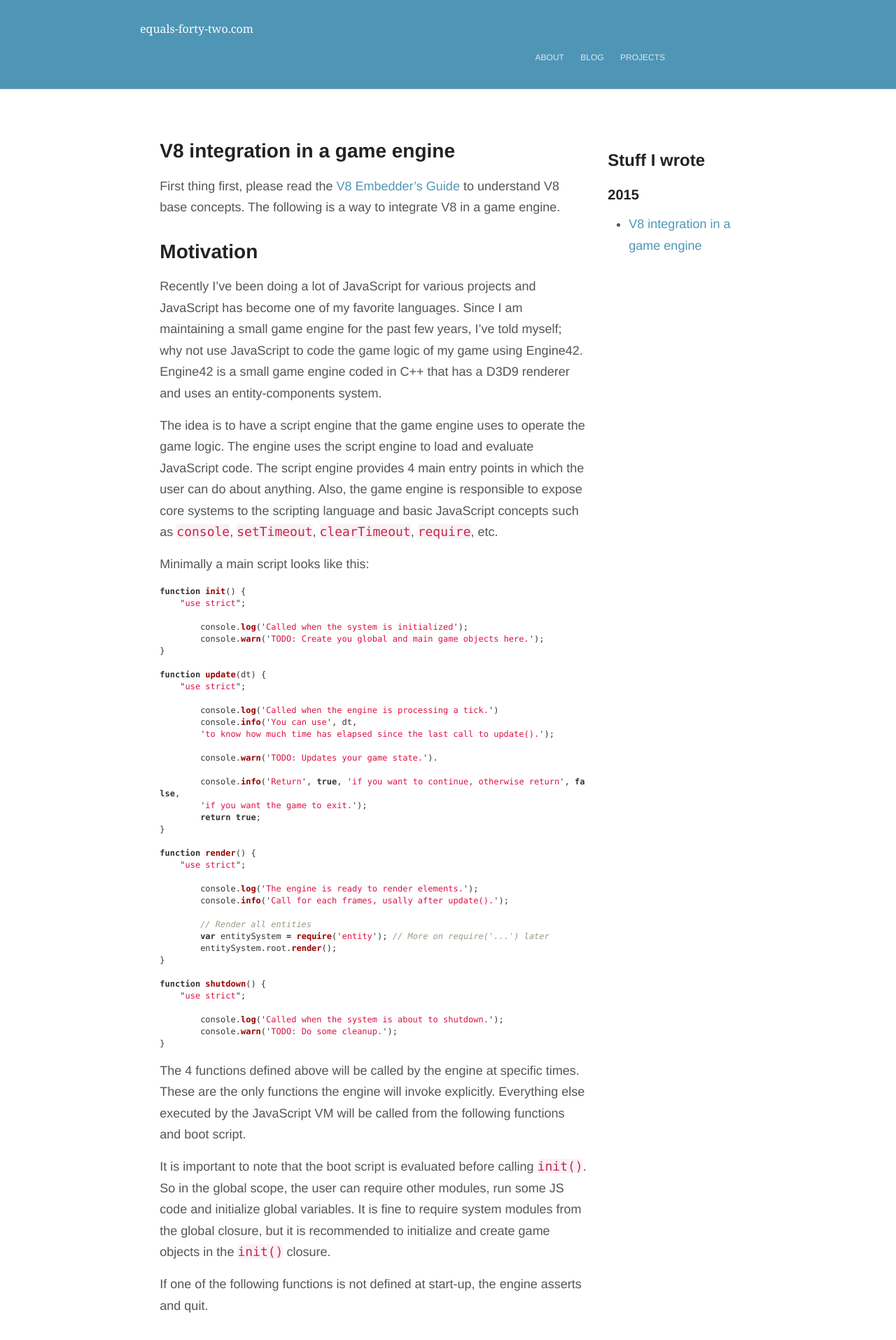
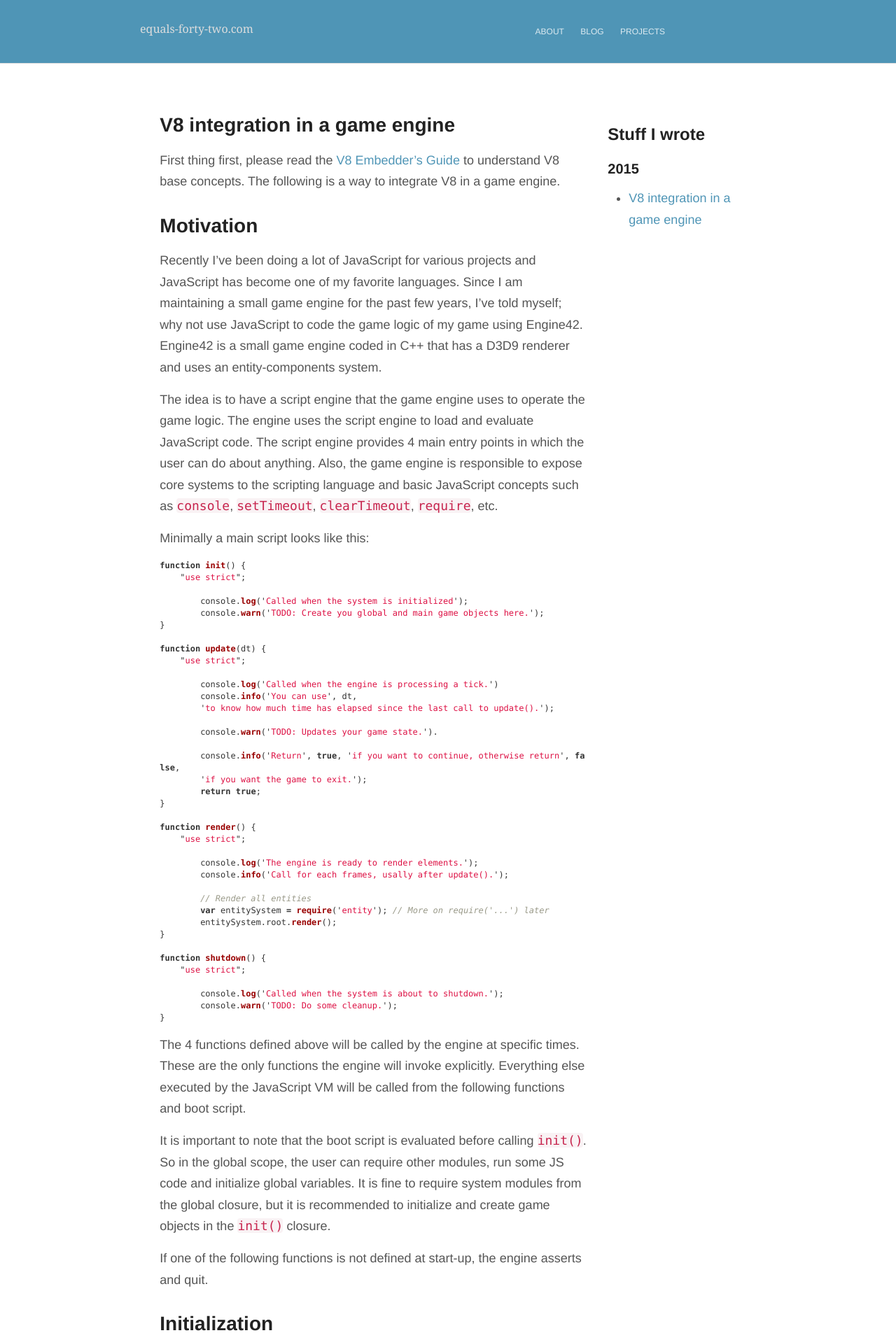
Before and after one commit to jschmidt42/jschmidt42.github.io, a Jekyll site: the page built from _posts/2015-3-4-v8-game-engine.md, in a window 1280 px wide. Shown: the top 1915 px of the page at 70% size. Built offline with Jekyll 4.4.1, drawn with Linux system fonts in a browser that asks for light colours.

Commit message:
Tweak page header

```diff
--- a/_layouts/default.html
+++ b/_layouts/default.html
@@ -29,7 +29,11 @@
             <h1 class="site-description"><a href="{{ site.baseurl }}/">{{ site.description }}</a></h1>
           {% endif %}
 
+        {% if page.id %}
+          <nav class="short">
+        {% else %}
           <nav>
+        {% endif %}
             <a href="{{ site.baseurl }}/about/">About</a>
             <a href="{{ site.baseurl }}/">Blog</a>
             <a href="http://github.com/{{ site.footer-links.github }}">Projects</a>
--- a/style.scss
+++ b/style.scss
@@ -320,7 +320,7 @@ form {
   }
 
   a {
-    color: white;
+    color: $lightGray;
   }
 
   @include mobile {
@@ -358,6 +358,10 @@ nav {
     font-size: 13px;
     color: $lighterGray;
   }
+}
+
+nav.short {
+  margin-top: 0px;
 }
 
 //
```
